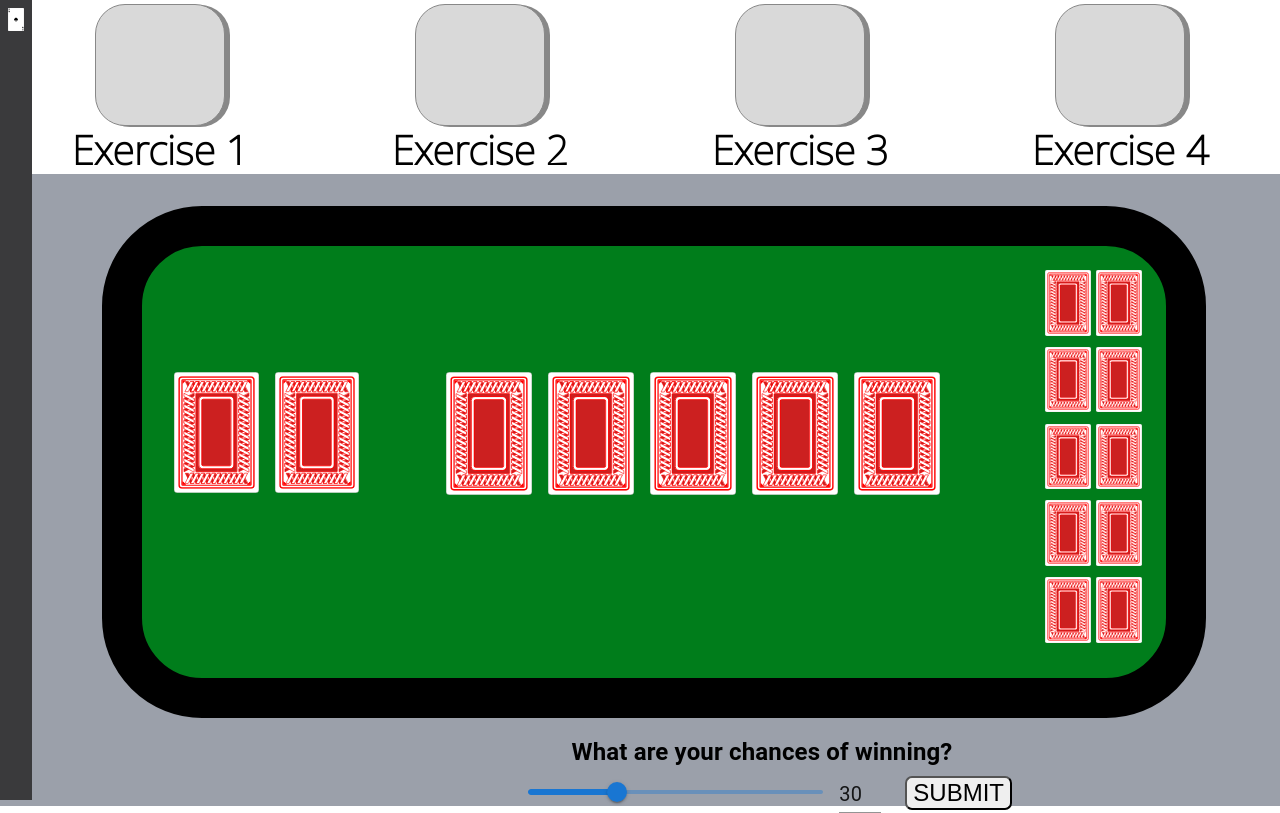
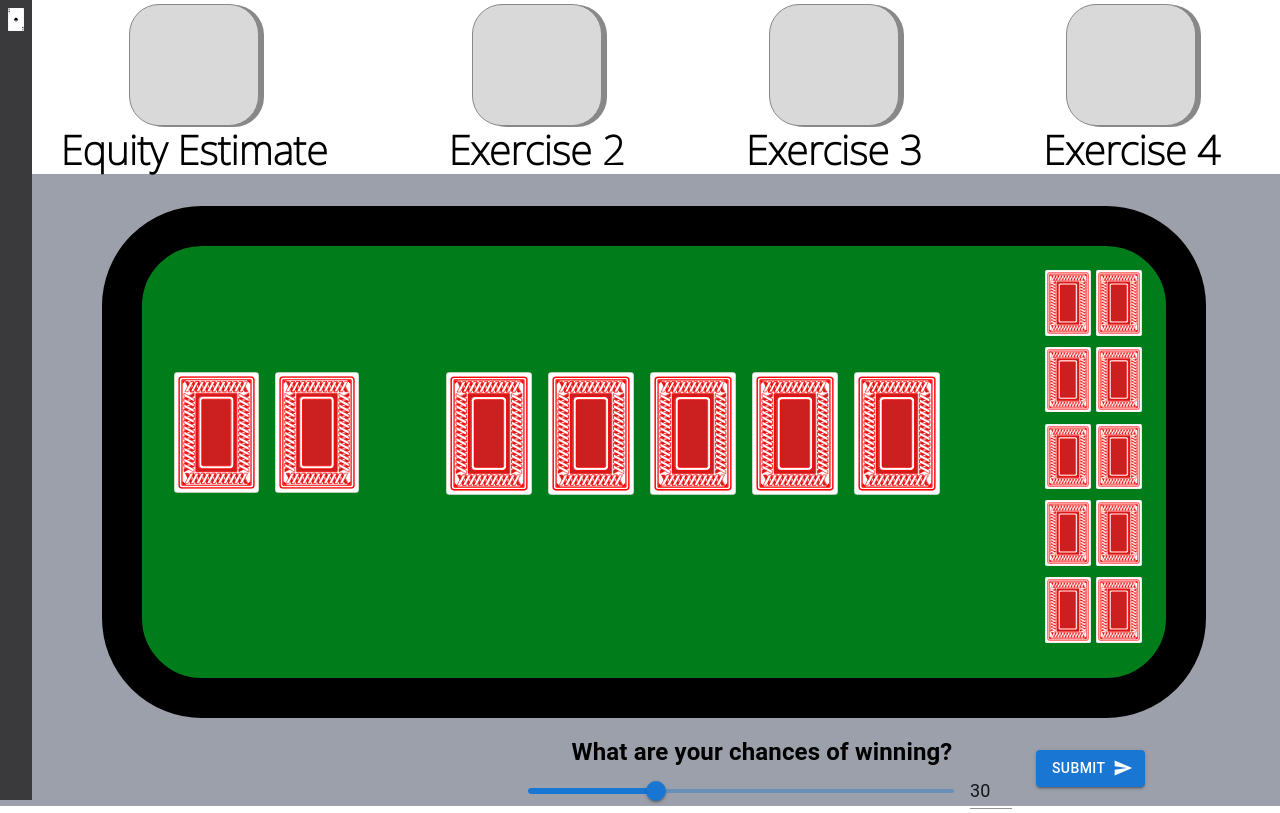
Before and after one commit to TamahauBrown/poker-trainer, a React (Create React App) app: page / in a window 1280 px wide. Built offline with nearby package versions, Linux system fonts and the light colour scheme.

Commit message:
Refactored FE to include components

```diff
--- a/package.json
+++ b/package.json
@@ -5,6 +5,7 @@
   "dependencies": {
     "@emotion/react": "^11.10.4",
     "@emotion/styled": "^11.10.4",
+    "@mui/icons-material": "^5.10.3",
     "@mui/material": "^5.10.4",
     "@tauri-apps/api": "^1.0.2",
     "@tauri-apps/cli": "^1.0.5",
--- a/src/App.scss
+++ b/src/App.scss
@@ -5,7 +5,7 @@ $lightgrey: #9BA0AA;
 $white: #D9D9D9;
 
 #chanceBox{
-  font-size: 20px;
+  font-size: 18px;
 }
 
 #chances{
@@ -160,15 +160,23 @@ E.g.: ohl1 means opponent hand left 1
 }
 
 .slider{
-  padding-top: 2vh;
-  padding-left: 40%;
+  width: 33%;
   text-align: center;
 }
 
+#sliderFunctions {
+  padding-top: 2vh;
+  padding-left: 40%;
+  width: 60%;
+  display: inline-flex;
+}
+
+
 #submitGuess {
-  font-size: 24px;
+  font-size: 14px;
   margin-left: 3vh;
   border-radius: 7px;
+  padding-top: 2vh;
 }
 
 #tableCards{
--- a/src/App.tsx
+++ b/src/App.tsx
@@ -7,9 +7,17 @@ import Grid from '@mui/material/Grid';
 import Typography from '@mui/material/Typography';
 import Slider from '@mui/material/Slider';
 import MuiInput from '@mui/material/Input';
-import {invoke} from '@tauri-apps/api/tauri'
+import SendIcon from '@mui/icons-material/Send';
+import Button from '@mui/material/Button';
 
-// import VolumeUp from '@mui/icons-material/VolumeUp';
+// @ts-ignore
+import {PokerTable} from "./Components/PokerTable.tsx";
+// @ts-ignore
+import {ExerciseHeader} from "./Components/ExerciseHeader.tsx";
+// @ts-ignore
+import {Sidebar} from "./Components/Sidebar.tsx"
+
+
 const Input = styled(MuiInput)`
   width: 42px;
 `;
@@ -35,69 +43,16 @@ function App() {
         }
     };
 
-    function submit() {
-        let result = invoke('equity_estimate', {});
-        result.then(res => {
-            console.log(res)
-        });
-        console.log(value);
-    }
-
     return (
         <div className="App">
-            <head>
             <link href="https://fonts.googleapis.com/css2?family=Noto+Sans:wght@100&display=swap" rel="stylesheet"/>
-            </head>
             <header className="App-header">
-                <div className="sidebar">
-                    <img src={"./Images/other/spades_ace_simple.svg"} width="50%" id="logo"/>
-                </div>
-                <div className="exercise">
-                    <div className="exShape" id="ex1"> </div>
-                    <div className="exShape" id="ex2"> </div>
-                    <div className="exShape" id="ex3"> </div>
-                    <div className="exShape" id="ex4"> </div>
-                    <div className="exerciseText" id="ex1text">Exercise 1</div>
-                    <div className="exerciseText" id="ex2text">Exercise 2</div>
-                    <div className="exerciseText" id="ex3text">Exercise 3</div>
-                    <div className="exerciseText" id="ex4text">Exercise 4</div>
-                </div>
+                <Sidebar> </Sidebar>
+               <ExerciseHeader> </ExerciseHeader>
                 <div id="floor">
-                    <div id="pokerTable">
-                            <div id="playerCards">
-                                <img src={"./Images/backs/red.svg"} alt="Player card left" className="playerCards"
-                                     id="leftCard"/>
-                                <img src={"./Images/backs/red.svg"} alt="Player card right" className="playerCards"
-                                     id="rightCard"/>
-                            </div>
-                            <div id="tableCards">
-                                <img src={"./Images/backs/red.svg"} alt="Flop 1" className="tableCards" id="flop1"/>
-                                <img src={"./Images/backs/red.svg"} alt="Flop 2" className="tableCards" id="flop2"/>
-                                <img src={"./Images/backs/red.svg"} alt="Flop 3" className="tableCards" id="flop3"/>
-                                <img src={"./Images/backs/red.svg"} alt="Turn" className="tableCards" id="turn"/>
-                                <img src={"./Images/backs/red.svg"} alt="River" className="tableCards" id="river"/>
-                            </div>
-                            <div id="oppCards">
-                                <img src={"./Images/backs/red.svg"} alt="Hand1Left" className="hand1" id="ohl1"/>
-                                <img src={"./Images/backs/red.svg"} alt="Hand1Right" className="hand1" id="ohr1"/>
-                                <img src={"./Images/backs/red.svg"} alt="OpponentHand2Left" className="hand2"
-                                     id="ohl2"/>
-                                <img src={"./Images/backs/red.svg"} alt="OpponentHand2Right" className="hand2"
-                                     id="ohr2"/>
-                                <img src={"./Images/backs/red.svg"} alt="OpponentHand3Right" className="hand3"
-                                     id="ohl3"/>
-                                <img src={"./Images/backs/red.svg"} alt="OpponentHand4Left" className="hand4"
-                                     id="ohr3"/>
-                                <img src={"./Images/backs/red.svg"} alt="OpponentHand3Right" className="hand4"
-                                     id="ohl4"/>
-                                <img src={"./Images/backs/red.svg"} alt="OpponentHand5Left" className="hand5"
-                                     id="ohr4"/>
-                                <img src={"./Images/backs/red.svg"} alt="OpponentHand3Right" className="hand4"
-                                     id="ohl5"/>
-                                <img src={"./Images/backs/red.svg"} alt="OpponentHand5Left" className="hand5"
-                                     id="ohr5"/>
-                            </div>
-                    </div>
+                    <PokerTable> </PokerTable>
+
+                    <div id="sliderFunctions">
                         <Box sx={{width: 500}} className="slider">
                             <Typography id="input-slider" gutterBottom>
                                 <b id="chances">What are your chances of winning?</b>
@@ -116,7 +71,7 @@ function App() {
                                     <Input
                                         id="chanceBox"
                                         value={value}
-                                    size="medium"
+                                        size="small"
                                         onChange={handleInputChange}
                                         onBlur={handleBlur}
                                         inputProps={{
@@ -127,11 +82,15 @@ function App() {
                                             'aria-labelledby': 'input-slider',
                                         }}
                                     />
-
-                                <button onClick={submit} id="submitGuess"> SUBMIT</button>
                                 </Grid>
                             </Grid>
                         </Box>
+                        <div id="submitGuess">
+                            <Button variant="contained" endIcon={<SendIcon/>}>
+                                SUBMIT
+                            </Button>
+                        </div>
+                    </div>
                 </div>
             </header>
         </div>
--- /dev/null
+++ b/src/Components/ExerciseHeader.tsx
@@ -0,0 +1,25 @@
+import * as React from "react";
+import {invoke} from "@tauri-apps/api/tauri";
+
+export function ExerciseHeader() {
+    function equity_estimate() {
+        let result = invoke('equity_estimate', {});
+        result.then(res => {
+            console.log(res)
+        });
+        //console.log(value);
+    }
+
+    return (
+        <div className="exercise">
+            <div className="exShape" id="ex1" onClick={equity_estimate}> </div>
+            <div className="exShape" id="ex2"> </div>
+            <div className="exShape" id="ex3"> </div>
+            <div className="exShape" id="ex4"> </div>
+            <div className="exerciseText" id="ex1text">Equity Estimate</div>
+            <div className="exerciseText" id="ex2text">Exercise 2</div>
+            <div className="exerciseText" id="ex3text">Exercise 3</div>
+            <div className="exerciseText" id="ex4text">Exercise 4</div>
+        </div>
+    );
+}
--- /dev/null
+++ b/src/Components/PokerTable.tsx
@@ -0,0 +1,40 @@
+
+export function PokerTable() {
+    return(
+        <div id="pokerTable">
+            <div id="playerCards">
+                <img src={"./Images/backs/red.svg"} alt="Player card left" className="playerCards"
+                     id="leftCard"/>
+                <img src={"./Images/backs/red.svg"} alt="Player card right" className="playerCards"
+                     id="rightCard"/>
+            </div>
+            <div id="tableCards">
+                <img src={"./Images/backs/red.svg"} alt="Flop 1" className="tableCards" id="flop1"/>
+                <img src={"./Images/backs/red.svg"} alt="Flop 2" className="tableCards" id="flop2"/>
+                <img src={"./Images/backs/red.svg"} alt="Flop 3" className="tableCards" id="flop3"/>
+                <img src={"./Images/backs/red.svg"} alt="Turn" className="tableCards" id="turn"/>
+                <img src={"./Images/backs/red.svg"} alt="River" className="tableCards" id="river"/>
+            </div>
+            <div id="oppCards">
+                <img src={"./Images/backs/red.svg"} alt="Hand1Left" className="hand1" id="ohl1"/>
+                <img src={"./Images/backs/red.svg"} alt="Hand1Right" className="hand1" id="ohr1"/>
+                <img src={"./Images/backs/red.svg"} alt="OpponentHand2Left" className="hand2"
+                     id="ohl2"/>
+                <img src={"./Images/backs/red.svg"} alt="OpponentHand2Right" className="hand2"
+                     id="ohr2"/>
+                <img src={"./Images/backs/red.svg"} alt="OpponentHand3Right" className="hand3"
+                     id="ohl3"/>
+                <img src={"./Images/backs/red.svg"} alt="OpponentHand4Left" className="hand4"
+                     id="ohr3"/>
+                <img src={"./Images/backs/red.svg"} alt="OpponentHand3Right" className="hand4"
+                     id="ohl4"/>
+                <img src={"./Images/backs/red.svg"} alt="OpponentHand5Left" className="hand5"
+                     id="ohr4"/>
+                <img src={"./Images/backs/red.svg"} alt="OpponentHand3Right" className="hand4"
+                     id="ohl5"/>
+                <img src={"./Images/backs/red.svg"} alt="OpponentHand5Left" className="hand5"
+                     id="ohr5"/>
+            </div>
+        </div>
+    );
+}
--- /dev/null
+++ b/src/Components/Sidebar.tsx
@@ -0,0 +1,9 @@
+import * as React from "react";
+
+export function Sidebar() {
+    return(
+        <div className="sidebar">
+            <img src={"./Images/other/spades_ace_simple.svg"} width="50%" id="logo" alt="Logo"/>
+        </div>
+    );
+}
```
Also changed, not shown: src/Components/Slider.tsx (added, +7 -0 lines), 1 other file (tests, documents, lock files or other folders). Lines whose indentation alone changed are shown as unchanged.
